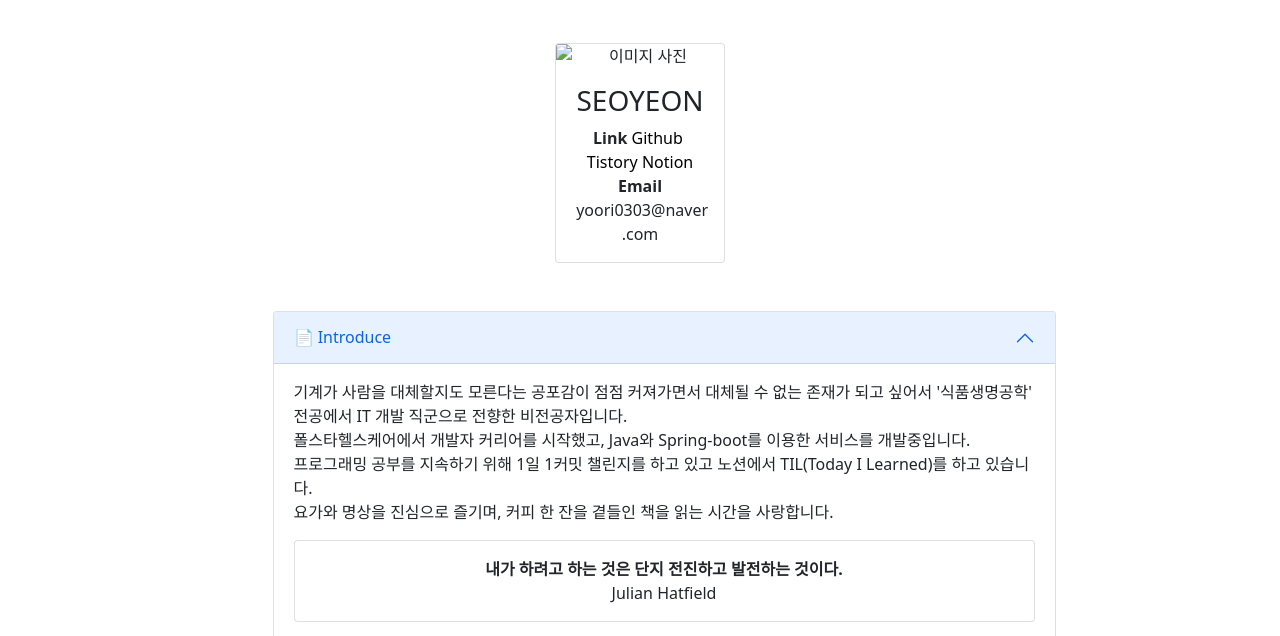
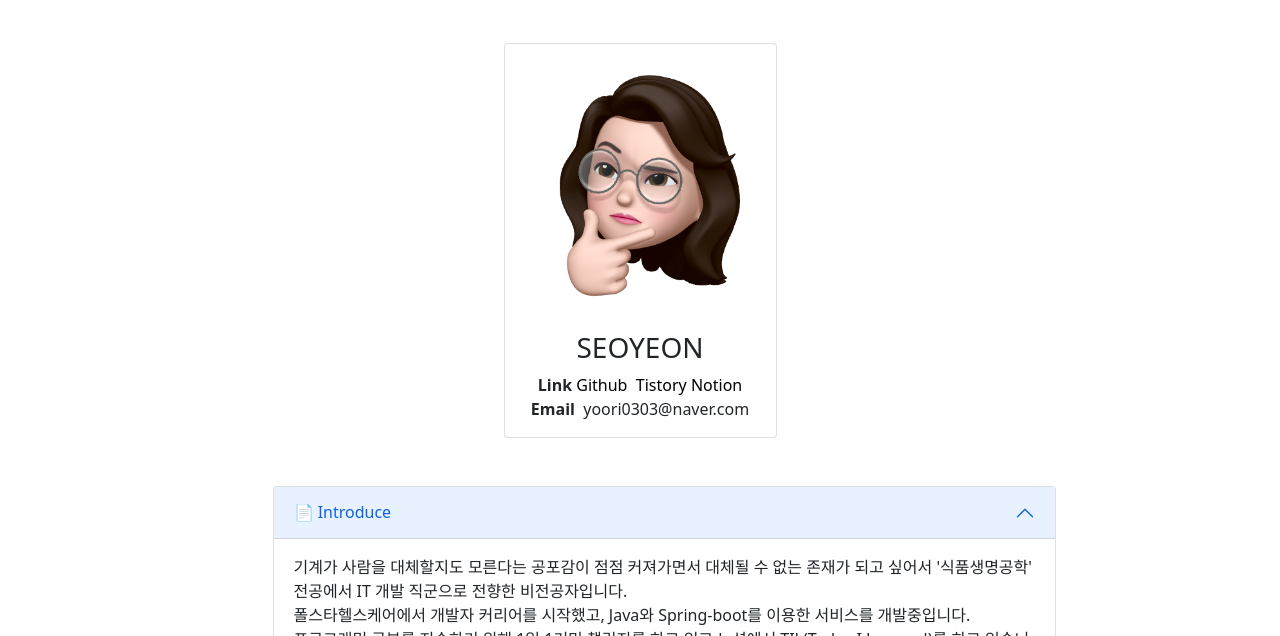
Before and after one commit to jaieve-ps/jaieve-ps.github.io, a plain HTML site: page index.html in a window 1280 px wide. Shown: the part 117-753 px from the top of the page. Drawn offline with nearby package versions, Linux system fonts and the light colour scheme.

Commit message:
edit img path

```diff
--- a/index.html
+++ b/index.html
@@ -44,7 +44,7 @@
             <!-- Profile boc Start-->
             <div class="col-xl-3 mb-5 profile-box d-flex justify-content-center">
                 <div class="card d-flex mx-3 justify-content-center" style="width: 60%;">
-                    <img src="/src/resources/image/profile.png" class="card-img-top" alt="이미지 사진">
+                    <img src="./resources/image/profile.png" class="card-img-top" alt="이미지 사진">
                     <div class="card-body text-center">
                         <h3 class="card-text text-uppercase text-center">seoyeon</h3>
                         <span><strong>Link&nbsp;</strong><a class="portfolio-link" href="https://github.com/jaieve">Github</a>&nbsp;
```
